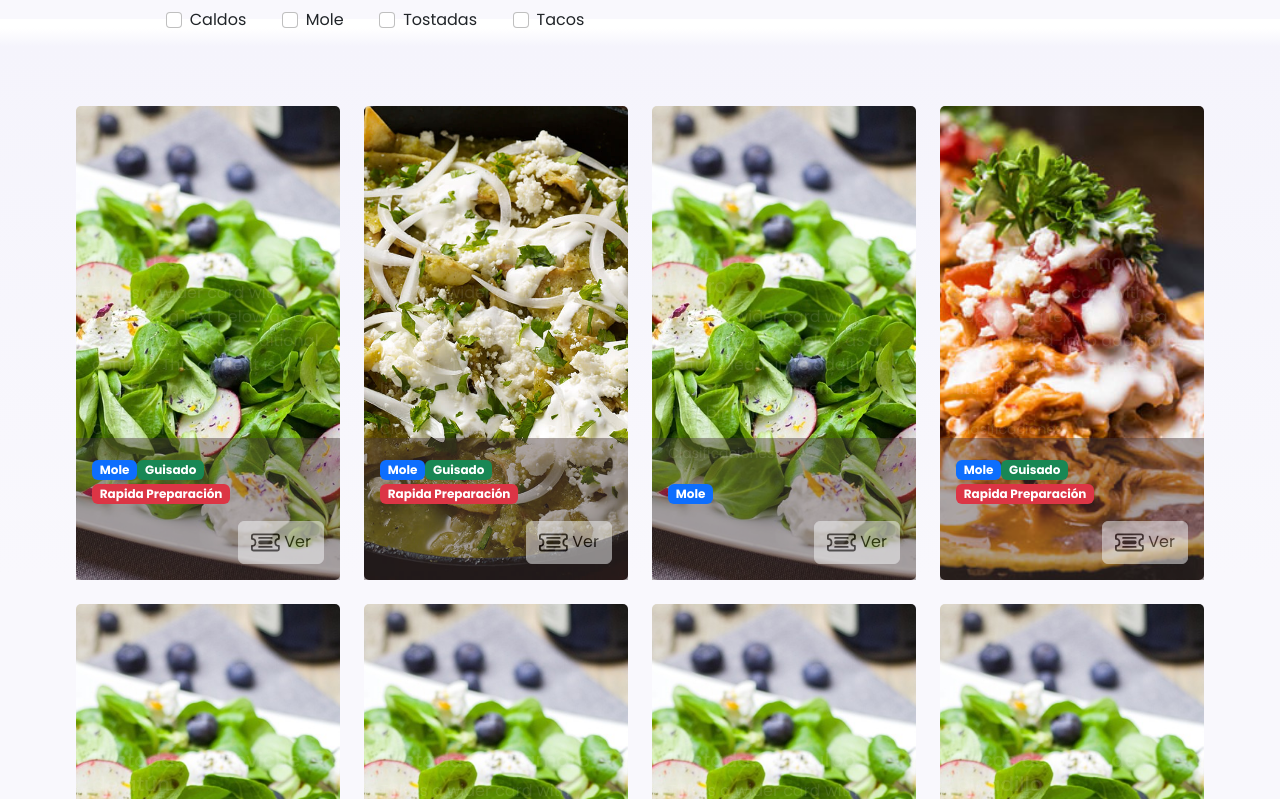
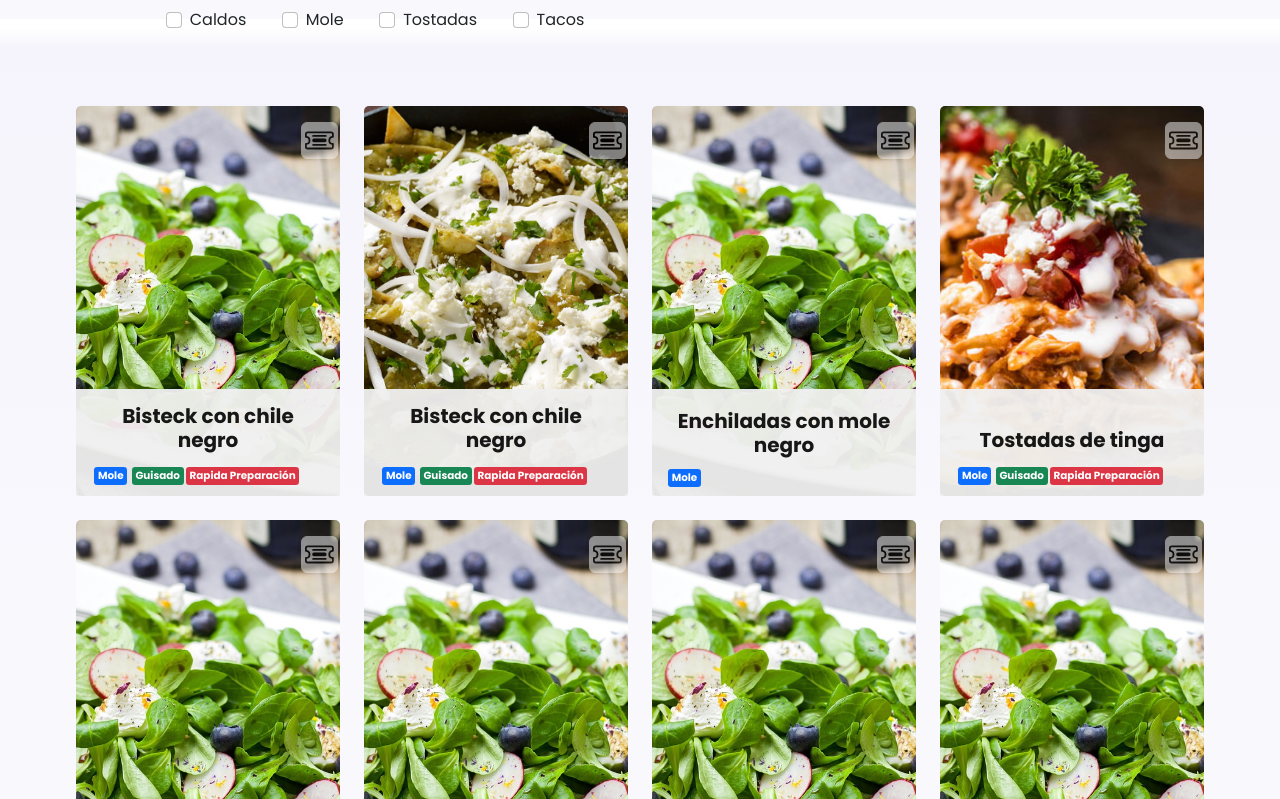
Before and after one commit to GILLMtz/food-web-app, an Angular app: page /inicio in a window 1280 px wide. Shown: the part 781-1580 px from the top of the page. Built offline with nearby package versions, Linux system fonts and the light colour scheme.

Commit message:
changes styles of card-overlay, info styles

```diff
--- a/src/app/app.module.ts
+++ b/src/app/app.module.ts
@@ -9,6 +9,7 @@
 import { BannerComponent } from './components/banner/banner.component';
 import { BadgeChangeDirective } from './directives/badge-change.directive';
 import { RecepiDetailComponent } from './pages/recepi-detail/recepi-detail.component';
+
 
 @NgModule({
   declarations: [
--- a/src/app/components/card-overlay-detail/card-overlay-detail.component.html
+++ b/src/app/components/card-overlay-detail/card-overlay-detail.component.html
@@ -1,19 +1,26 @@
-<div  [ngClass]="{'h-100':cardConfig.fullHeight==undefined,'card-overlay-detail':true}">
+<div [ngClass]="{'h-100':cardConfig.fullHeight==undefined,'card-overlay-detail':true}">
 
     <div class=" card-overlay-detail__img">
         <img [src]="cardConfig.cover" class="" alt="...">
     </div>
     <div class=" card-overlay-detail__info">
-        <h5 class="card-title"   >{{cardConfig.title}}</h5>
-        <p class="card-text">{{cardConfig.description}}</p>
 
-        <p class="card-text "><small>Clasificaciones: </small></p>
-        <ul class="card-list">
-            <li *ngFor="let tag of cardConfig.tags;index as index" >
-                <span  [appBadgeChange]="index" > {{tag}}</span>
+        <p class="card-overlay-detail__info-description">{{cardConfig.description}}</p>
+
+        <h5 class="card-overlay-detail__info-title">
+            <a [routerLink]="['/receta/',cardConfig.id]" routerLinkActive="active"> {{cardConfig.title}} </a>
+        </h5>
+        <ul class="card-overlay-detail__info-tags-list">
+            <li *ngFor="let tag of cardConfig.tags;index as index">
+                <span [appBadgeChange]="index"> {{tag}}</span>
+               <!--  <span class="badge bg-dark"> {{tag}}</span> -->
+<!--                 <span class="badge bg-light text-dark">Light</span>
+                <span class="badge bg-dark">Dark</span> -->
             </li>
         </ul>
+    </div>
     <div class=" card-overlay-detail__options">
+
         <button class="card-options__detail btn btn-light" (click)="seeDetail()">
             <svg xmlns="http://www.w3.org/2000/svg" width="16" height="16" fill="currentColor"
                 class="bi bi-ticket-detailed" viewBox="0 0 16 16">
@@ -22,9 +29,9 @@
                 <path
                     d="M0 4.5A1.5 1.5 0 0 1 1.5 3h13A1.5 1.5 0 0 1 16 4.5V6a.5.5 0 0 1-.5.5 1.5 1.5 0 0 0 0 3 .5.5 0 0 1 .5.5v1.5a1.5 1.5 0 0 1-1.5 1.5h-13A1.5 1.5 0 0 1 0 11.5V10a.5.5 0 0 1 .5-.5 1.5 1.5 0 1 0 0-3A.5.5 0 0 1 0 6V4.5ZM1.5 4a.5.5 0 0 0-.5.5v1.05a2.5 2.5 0 0 1 0 4.9v1.05a.5.5 0 0 0 .5.5h13a.5.5 0 0 0 .5-.5v-1.05a2.5 2.5 0 0 1 0-4.9V4.5a.5.5 0 0 0-.5-.5h-13Z" />
             </svg>
-                Ver
+
+
         </button>
-        </div>
     </div>
 
 </div>
--- a/src/app/components/card-overlay-detail/card-overlay-detail.component.scss
+++ b/src/app/components/card-overlay-detail/card-overlay-detail.component.scss
@@ -30,36 +30,53 @@
         width: 100%;
         position: relative;
         color: var(--color-white);
-        padding: 1rem;
+        color: black;
+        padding: 0 1rem 0.5rem 1rem;
         position: relative;
-
+        display: flex;
+        flex-direction: column;
+        justify-content: flex-end;
         margin-top: var(--margin_recommendations-card-overlay);
 
-        /* background: #39333375; */
-
-        .card-title {
+        &-title {
             margin-bottom: 3%;
+            opacity: 0.9;
+            text-align: center;
+            a{
+                color: inherit;
+                font-weight: 700;
+                text-decoration: none;
+            }
         }
 
-        .card-list {
+        &-tags-list {
             list-style: none;
             padding: 0;
-
+            margin: 0;
             display: flex;
             flex-wrap: wrap;
+            align-items: center;
+            li:not(:nth-last-child(1)){
+                margin: 1%;
+            }
         }
-        .card-title,.card-text{
-            opacity: 0.1;
+
+
+        &-description{
+            opacity: 0;
         }
+
     }
 
     &__options {
         display: flex;
-        justify-content: flex-end;
-
+        justify-content: center;
+        position: absolute;
+        top: 1rem;
+        right: 5px;
         button {
             opacity: 0.5;
-
+            padding: 10%;
             svg {
                 height: 1.8em;
                 width: 1.8em;
@@ -71,21 +88,34 @@
         position: absolute;
         content: ' ';
         background: #48383873;
+        background: #000000a1;//add
+        background: #f1f1f1f2;
         z-index: -1;
         height: 41%;
         width: 100%;
         bottom: 0;
         left: 0;
     }
+    &:hover &__info{
+        color: var(--color-white);
+        &-title {
+            color:   #ffbc65;;
+        }
+/*         &-tags-list li span.badge {
+            color: black;
 
-    &:hover &__info::after {
+            background: var(--bs-light-rgb) !important;
+        } */
+    }
+    &:hover &__info::after,&.active &__info::after{
         background: #000000a1;
         height: 100%;
         transition: all 0.5s;
         opacity: 1;
     }
-    &:hover .card-title,  &:hover .card-text{
+     &:hover &__info-description,&.active &__info-description{
         opacity: 1;
+
     }
 
     &:hover &__options button {
--- a/src/app/components/card-overlay-detail/card-overlay-detail.component.ts
+++ b/src/app/components/card-overlay-detail/card-overlay-detail.component.ts
@@ -1,4 +1,4 @@
-import { Component, Input, OnInit } from '@angular/core';
+import { Component,  Input, OnInit  } from '@angular/core';
 import { Router } from '@angular/router';
 import { CardOverlay } from 'src/app/models/card-overlay.model';
 
@@ -8,9 +8,13 @@
   styleUrls: ['./card-overlay-detail.component.scss']
 })
 export class CardOverlayDetailComponent implements OnInit {
+
+
  @Input() cardConfig!:CardOverlay;
   constructor(private router:Router) { }
 
+  maxLengthTitle=27;
+  maxLengthDescription=254;
   ngOnInit(): void {
   }
   seeDetail(){
--- a/src/assets/scss/general.scss
+++ b/src/assets/scss/general.scss
@@ -15,3 +15,11 @@
     height: auto;
     width: 100%;
 }
+
+.badge {
+    --bs-badge-padding-x: 0.35em;
+    --bs-badge-padding-y: 0.35em;
+    --bs-badge-font-size: 0.65em;
+    --bs-badge-font-weight: 700;
+    --bs-badge-border-radius: 0.2rem;
+}
```
Lines whose indentation alone changed are shown as unchanged.
